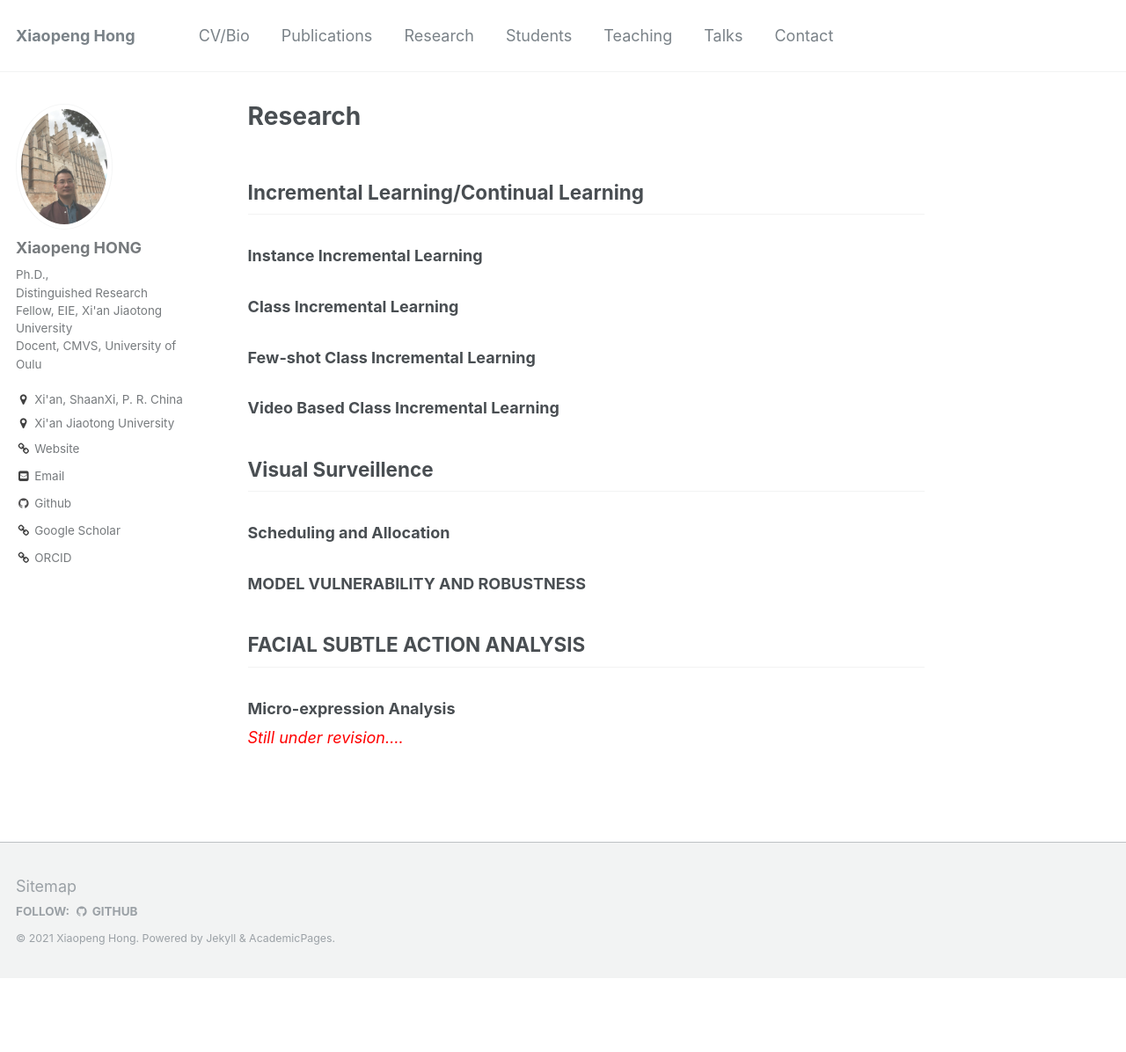
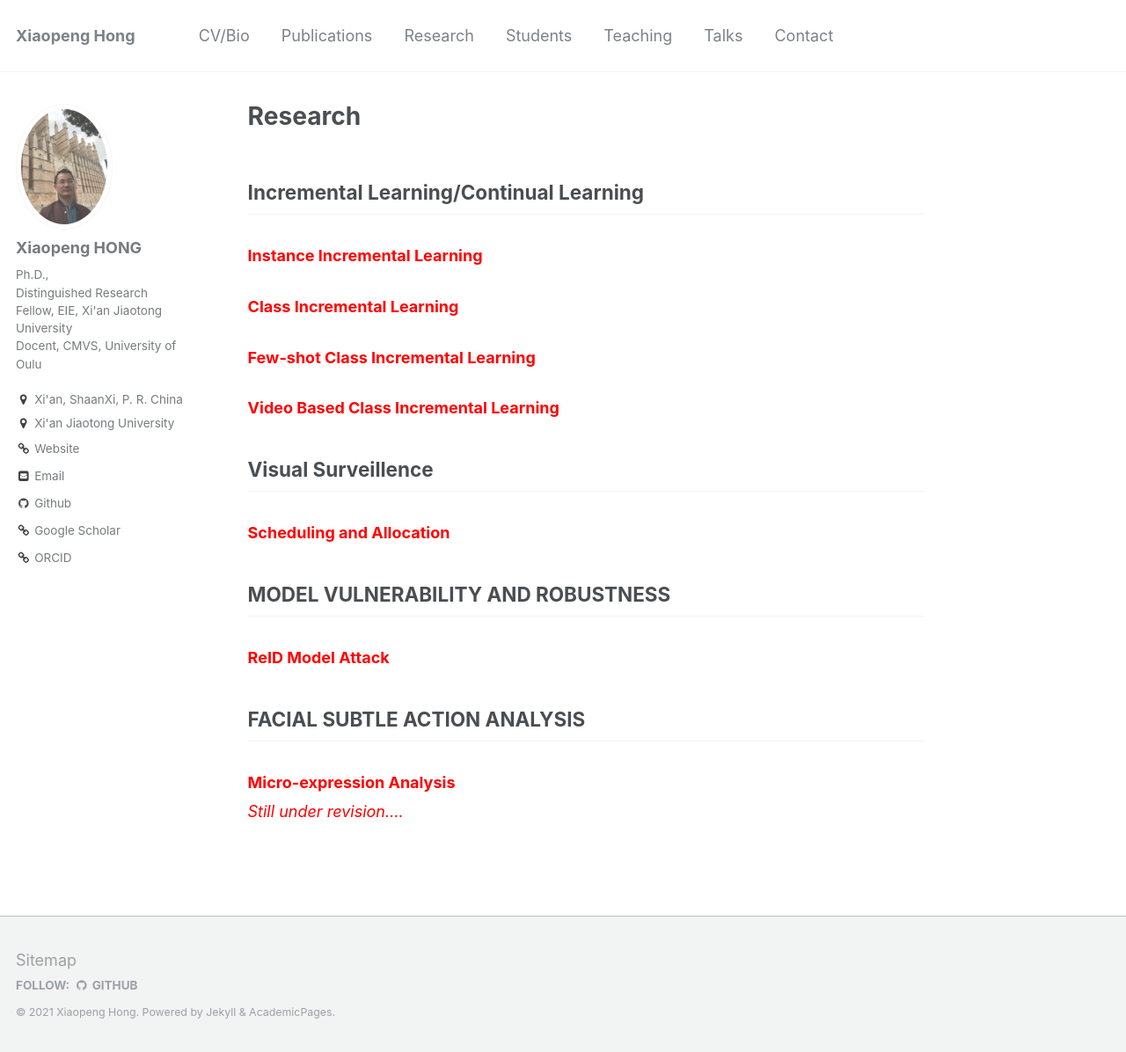
Before and after one commit to xiaopenghong/xiaopenghong.github.io, a Jekyll site: the page built from _pages/research.md, in a window 1280 px wide and 1196 px high. Shown: the whole window at 88% size. Built offline with Jekyll 4.4.1, drawn with Linux system fonts in a browser that asks for light colours.

Commit message:
Update research.md

```diff
--- a/_pages/research.md
+++ b/_pages/research.md
@@ -5,24 +5,29 @@ author_profile: true
 ---
 ## Incremental Learning/Continual Learning
 
-### Instance Incremental Learning
+### <span style="color:red">Instance Incremental Learning</span>
 
-### Class Incremental Learning
+### <span style="color:red">Class Incremental Learning</span>
 
-### Few-shot Class Incremental Learning
+### <span style="color:red">Few-shot Class Incremental Learning</span>
 
-### Video Based Class Incremental Learning
+### <span style="color:red">Video Based Class Incremental Learning</span>
 
 
 ## Visual Surveillence
 
-### Scheduling and Allocation
 
-### MODEL VULNERABILITY AND ROBUSTNESS
+### <span style="color:red">Scheduling and Allocation</span>
+
+
+
+## MODEL VULNERABILITY AND ROBUSTNESS
+
+### <span style="color:red">ReID Model Attack</span>
 
 
 ## FACIAL SUBTLE ACTION ANALYSIS
 
-### Micro-expression Analysis
+### <span style="color:red">Micro-expression Analysis</span>
 
 <i><span style="color:red"> Still under revision....</span> </i> <br>
```
